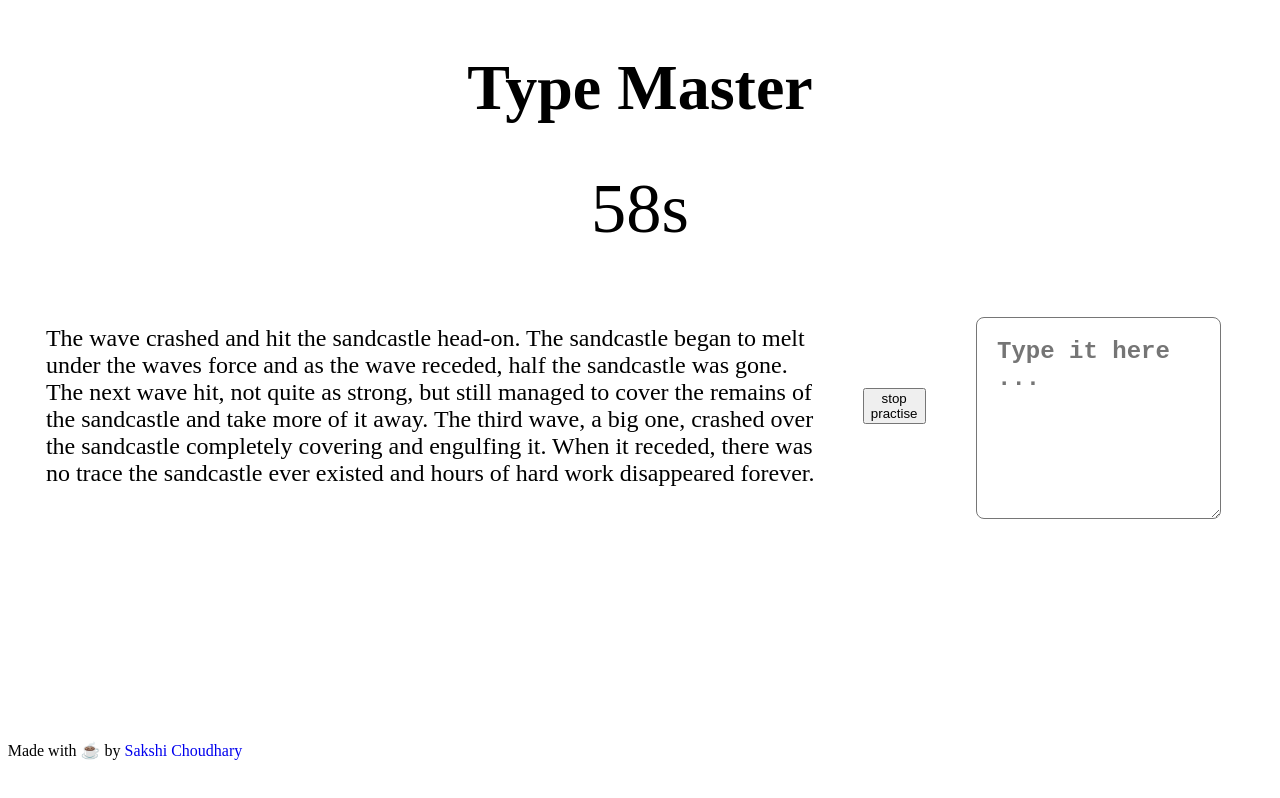
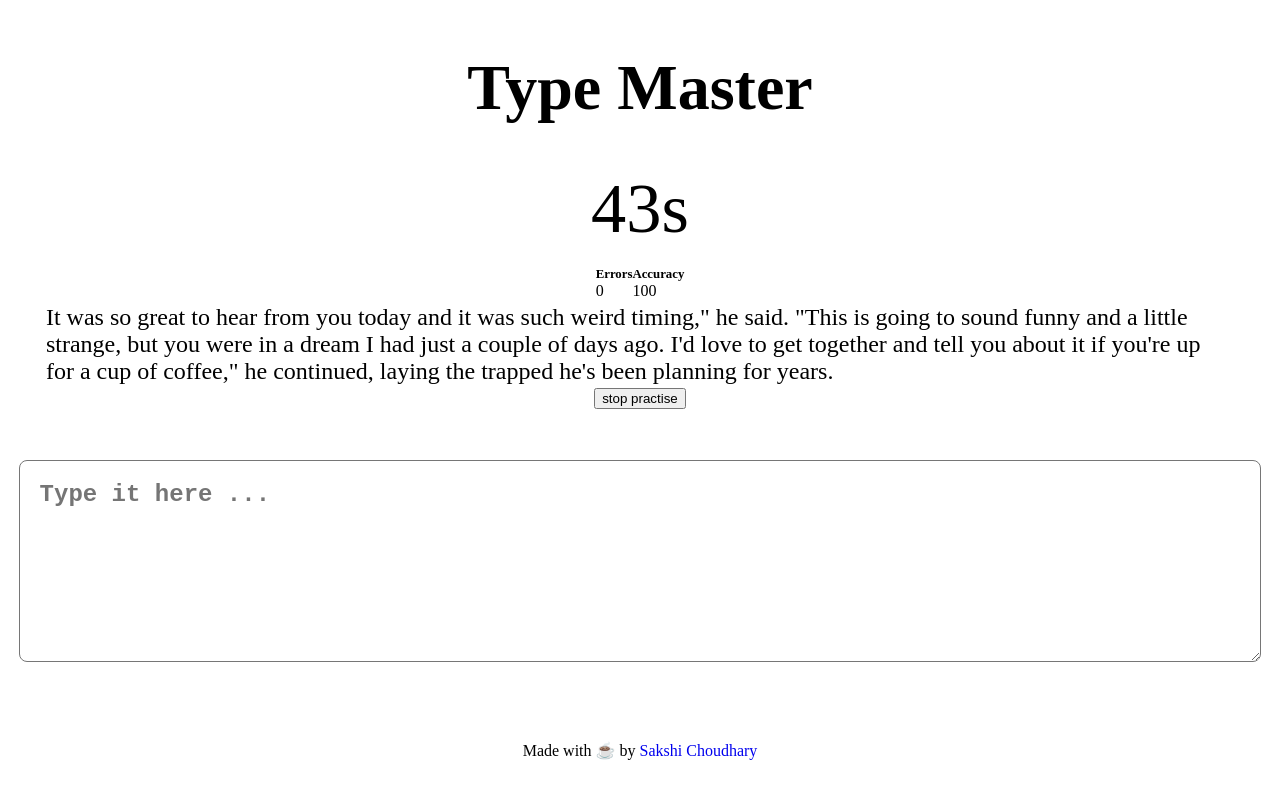
Before and after one commit to sakshi-choudhary/Type-Master, a plain HTML site: page index.html in a window 1280 px wide. Both pictures are taken after a click on the button "Start". Drawn offline with Linux system fonts and the light colour scheme.

Commit message:
func:error,accuracy show

```diff
--- a/index.html
+++ b/index.html
@@ -19,12 +19,22 @@
 
       <div class="timer">
         <div class="curr_time" style="text-align: center; font-size: 2.2em">
-          60s
+          45s
         </div>
       </div>
     </div>
 
     <div class="header">
+           <div class="errors">
+          <div class="header_text">Errors</div>
+          <div class="errors_rn">0</div>
+        </div>
+
+        <div class="accuracy">
+          <div class="header_text">Accuracy</div>
+          <div class="accuracy_rn">100</div>
+        </div>
+      </div>
       <div class="texttotype"></div>
       <button id="startbtn" onclick="startgame()">Start</button>
       <button onclick="stopgame()" id="stopbtn">stop practise</button>
--- a/js/script.js
+++ b/js/script.js
@@ -1,7 +1,6 @@
 let text_to_type = [
-  "The wave crashed and hit the sandcastle head-on. The sandcastle began to melt under the waves force and as the wave receded, half the sandcastle was gone. The next wave hit, not quite as strong, but still managed to cover the remains of the sandcastle and take more of it away. The third wave, a big one, crashed over the sandcastle completely covering and engulfing it. When it receded, there was no trace the sandcastle ever existed and hours of hard work disappeared forever.",
-  "He wondered if he should disclose the truth to his friends. It would be a risky move. Yes, the truth would make things a lot easier if they all stayed on the same page, but the truth might fracture the group leaving everything in even more of a mess than it was not telling the truth. It was time to decide which way to go.",
   `It was so great to hear from you today and it was such weird timing," he said. "This is going to sound funny and a little strange, but you were in a dream I had just a couple of days ago. I'd love to get together and tell you about it if you're up for a cup of coffee," he continued, laying the trapped he's been planning for years.`,
+  `She looked at her student wondering if she could ever get through. "You need to learn to think for yourself," she wanted to tell him. "Your friends are holding you back and bringing you down." But she didn't because she knew his friends were all that he had and even if that meant a life of misery, he would never give them up.`,
   "I recollect that my first exploit in squirrel-shooting was in a grove of tall walnut-trees that shades one side of the valley. I had wandered into it at noontime, when all nature is peculiarly quiet, and was startled by the roar of my own gun, as it broke the Sabbath stillness around and was prolonged and reverberated by the angry echoes.",
   "If you can imagine a furry humanoid seven feet tall, with the face of an intelligent gorilla and the braincase of a man, you'll have a rough idea of what they looked like -- except for their teeth. The canines would have fitted better in the face of a tiger, and showed at the corners of their wide, thin-lipped mouths, giving them an expression of ferocity.",
   "The cab arrived late. The inside was in as bad of shape as the outside which was concerning, and it didn't appear that it had been cleaned in months. The green tree air-freshener hanging from the rearview mirror was either exhausted of its scent or not strong enough to overcome the other odors emitting from the cab. The correct decision, in this case, was to get the hell out of it and to call another cab, but she was late and didn't have a choice.",
@@ -10,7 +9,7 @@ let text_to_type = [
   "Indescribable oppression, which seemed to generate in some unfamiliar part of her consciousness, filled her whole being with a vague anguish. It was like a shadow, like a mist passing across her soul's summer day. It was strange and unfamiliar; it was a mood. She did not sit there inwardly upbraiding her husband, lamenting at Fate, which had directed her footsteps to the path which they had taken. She was just having a good cry all to herself. The mosquitoes made merry over her, biting her firm, round arms and nipping at her bare insteps.",
   "He knew what he was supposed to do. That had been apparent from the beginning. That was what made the choice so difficult. What he was supposed to do and what he would do were not the same. This would have been fine if he were willing to face the inevitable consequences, but he wasn't.",
   "It's always good to bring a slower friend with you on a hike. If you happen to come across bears, the whole group doesn't have to worry. Only the slowest in the group do. That was the lesson they were about to learn that day.",
-  `She looked at her student wondering if she could ever get through. "You need to learn to think for yourself," she wanted to tell him. "Your friends are holding you back and bringing you down." But she didn't because she knew his friends were all that he had and even if that meant a life of misery, he would never give them up.`,
+
 ];
 
 ////// lots of defining  //////////
@@ -22,13 +21,20 @@ let playagain_btn = document.querySelector(".playagain_btn");
 let startbtn = document.getElementById("startbtn");
 let resumebtn = document.getElementById("resumebtn");
 let stopbtn = document.getElementById("stopbtn");
+let errorgp = document.querySelector(".errors");
+let accuracygp = document.querySelector(".accuracy");
+let accuracytext = document.querySelector(".accuracy_rn");
+let errortext = document.querySelector(".errors_rn");
 
-let timeLeft = 60;
+let timeLeft = 45;
 let timepassed = 0;
 let letterTyped = 0;
 let current_texttotype = "";
 let texttotypeNo = 0;
 let timer = null;
+let total_errors = 0;
+let errors = 0;
+let accuracy = 0;
 
 ////////////////////////////////////////////////////////////////////
 // This is the function to update the para the user is gonna type //
@@ -63,6 +69,8 @@ function runtext_rn() {
   // increment total letters typed
   letterTyped++;
 
+  errors = 0;
+
   texttotypeSpanArray = texttotype_text.querySelectorAll("span");
   texttotypeSpanArray.forEach((letter, index) => {
     let typedletter = curr_input_array[index];
@@ -81,11 +89,17 @@ function runtext_rn() {
     } else {
       letter.classList.add("incorrect_letter");
       letter.classList.remove("correct_letter");
+
+      // increment number of errors
+      errors++;
     }
   });
 
   if (curr_input.length == current_texttotype.length) {
     updatetexttotype();
+
+    // update total errors
+    total_errors += errors;
 
     // empty the input area
     inputfield.value = "";
@@ -121,9 +135,16 @@ function gameend() {
   clearInterval(timer);
 
   inputfield.disabled = true;
-stopbtn.style.display="none"
+  stopbtn.style.display = "none";
   // to display restart button after game ends
   playagain_btn.style.display = "block";
+  // display the number of errors at last
+  errortext.textContent = total_errors+errors;
+
+  // update accuracy text
+  let correctletters = letterTyped - (total_errors + errors);
+  let accuracyVal = (correctletters / letterTyped) * 100;
+  accuracytext.textContent = `${Math.round(accuracyVal)}%`;
 }
 
 ////////////////////////////////////////////////////////////////////
@@ -161,11 +182,11 @@ function stopgame() {
 //////////////////////////////////////////////////////
 
 function resumegame() {
-  updatetexttotype();
+
   // to hide start btn when the game is going on
   resumebtn.style.display = "none";
   // clear old and start a new timer
-
+  inputfield.disabled = false;
   timer = setInterval(updateTimer, 1000);
 }
 
@@ -174,7 +195,8 @@ function resumegame() {
 //////////////////////////////////////////////////////////////////
 
 function resetdata() {
-  timeLeft = 60;
+  updatetexttotype();
+  timeLeft = 45;
   timepassed = 0;
   letterTyped = 0;
   texttotypeNo = 0;
@@ -185,4 +207,9 @@ function resetdata() {
   startbtn.style.display = "block";
   stopbtn.style.display = "none";
   resumebtn.style.display = "none";
+  errors = 0;
+  total_errors = 0;
+  accuracy = 0;
+  accuracytext.textContent = 100;
+  errortext.textContent = 0;
 }
```
